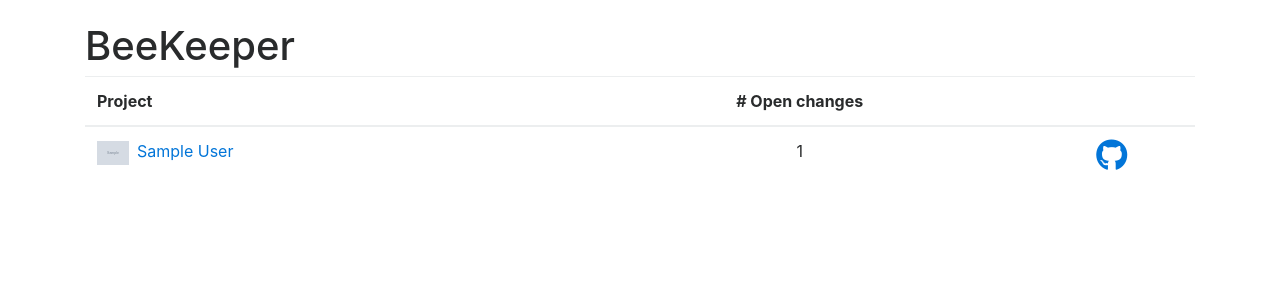
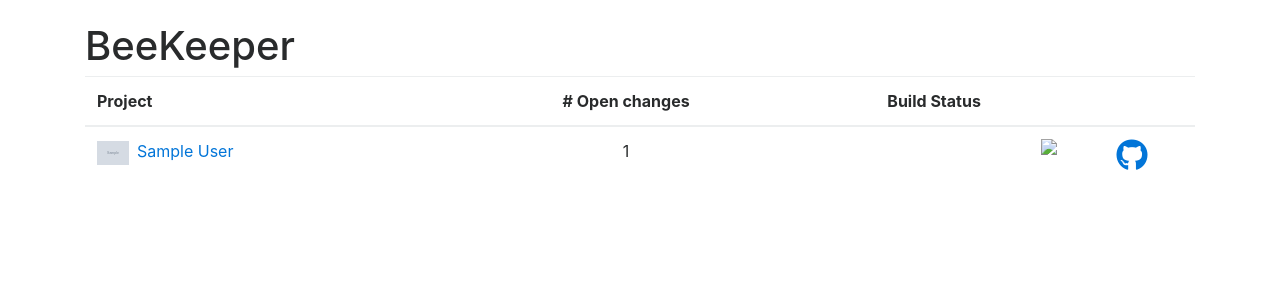
Before and after one commit to beeware/beekeeper, a Django app: template templates/home.html in a window 1280 px wide. Shown: the part 56-356 px from the top of the page. Run offline with Django 3.2, Linux system fonts and the light colour scheme; the template is opened without the code that fills it: most values are stand-ins (such as "Sample title", 1, 10 or a date in 2020); grey boxes marked "Sample" are stand-in pictures; parts of the project's set-up code (start-up, migrations or seed data) failed here and were passed over; some libraries are stand-ins or nearby versions.

Commit message:
Add build status to homepage.

```diff
--- a/templates/home.html
+++ b/templates/home.html
@@ -8,6 +8,7 @@
             <tr>
                 <th>Project</th>
                 <th class="minimal"># Open changes</th>
+                <th class="minimal">Build Status</th>
                 <th></th>
             </tr>
         </thead>
@@ -20,6 +21,7 @@
                     </a>
                 </td>
                 <td class="minimal">{{ project.changes.active.count }}</td>
+                <td class="minimal"><img class="exit float-right" src="{{ project.get_shield_url }}"></td>
                 <td class="minimal"><a href="{{ project.repository.html_url }}"><i class="fa fa-github fa-2x" aria-hidden="true"></i></a></td>
             </tr>
     {% endfor %}
```
